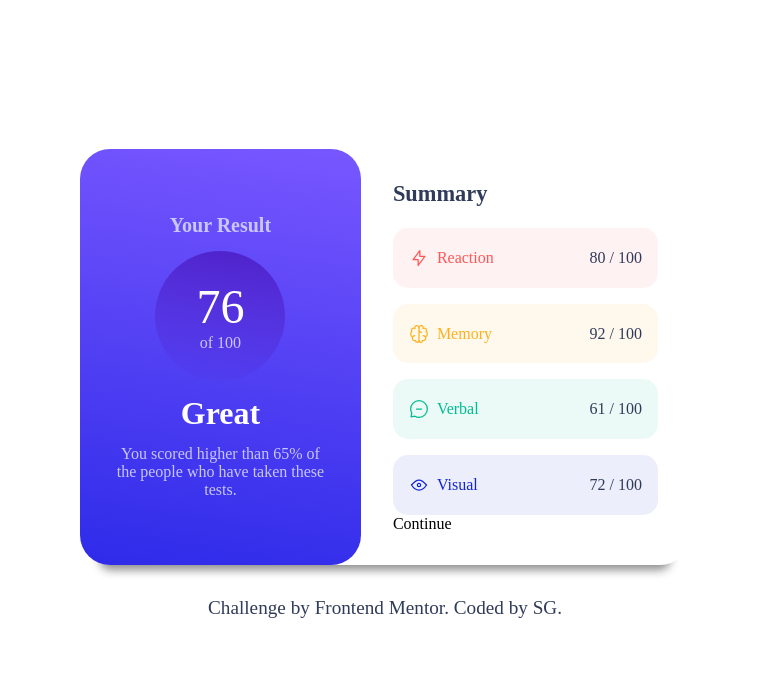
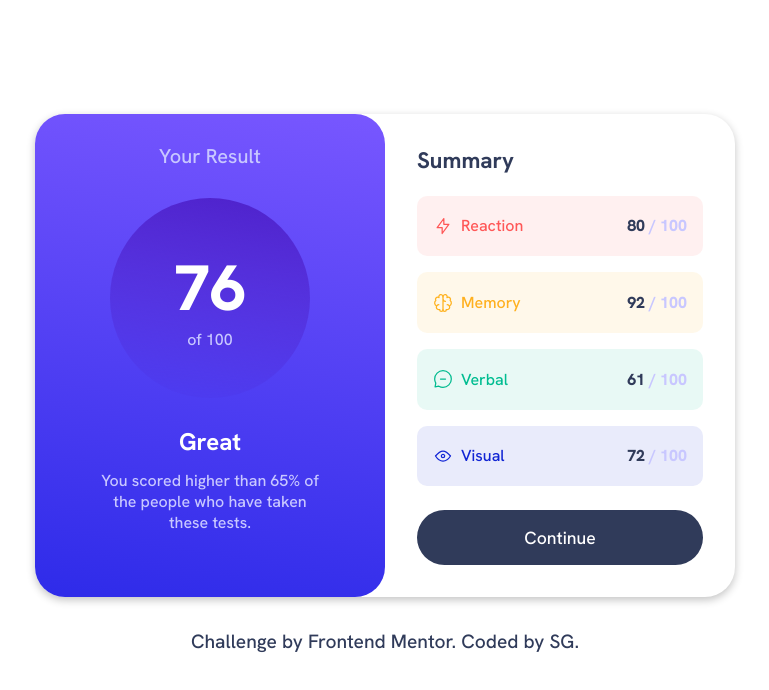
Before and after one commit to sukanyagurav/results-summary-component-main, a website: page index.html in a window 1280 px wide. Shown: the whole page, without its empty margins (255-1024 px from the left). Drawn offline with nearby package versions, Linux system fonts and the light colour scheme.

Commit message:
not completed

```diff
--- a/index.html
+++ b/index.html
@@ -7,7 +7,10 @@
   <link rel="icon" type="image/png" sizes="32x32" href="./assets/images/favicon-32x32.png">
 
   <title>Frontend Mentor | Results summary component</title>
-
+  <link
+    rel="stylesheet"
+    href="https://cdnjs.cloudflare.com/ajax/libs/animate.css/4.1.1/animate.min.css"
+  />
  <link rel="stylesheet" href="css/style.css">
 
 </head>
@@ -16,34 +19,37 @@
     <!-- score container -->
     <div class="score-container">
       <h1>Your Result</h1>
-      <div class="score">
+      <div class="score animate__animated animate__zoomIn">
         <p><span class="total-score">76</span>of 100</p>
       </div>
-      <h2>Great</h2>
-      <p>You scored higher than 65% of the people who have taken these tests.</p>
+      <div class="score-message">
+
+        <h2 class="animate__animated animate__fadeInUp">Great</h2>
+        <p class="animate__animated animate__fadeInUp  animate__delay-1s">You scored higher than 65% of the people who have taken these tests.</p>
+      </div>
     </div>
     <!-- result summary  -->
     <div class="summary-container">
       <h3>Summary</h3>
       <div class="subjects-container">
-        <div class="subject">
+        <div class="subject animate__animated animate__fadeInUp">
           <p class="subject-name"><img src="assets/images/icon-reaction.svg" alt="" aria-hidden="true">Reaction</p>
-          <p class="subject-score"><span >80</span> / 100</p>
+          <p class="subject-score"><span>80</span> / 100</p>
         </div>
-        <div class="subject">
+        <div class="subject animate__animated animate__fadeInUp animate__delay-1s">
           <p class="subject-name"><img src="assets/images/icon-memory.svg" aria-hidden="true">Memory</p>
           <p class="subject-score"><span>92</span> / 100</p>
         </div>
-        <div class="subject">
+        <div class="subject animate__animated animate__fadeInUp animate__delay-2s">
           <p class="subject-name"><img src="assets/images/icon-verbal.svg" aria-hidden="true" alt="">Verbal</p>
           <p class="subject-score"><span>61</span> / 100</p>
         </div>
-        <div class="subject">
+        <div class="subject animate__animated animate__fadeInUp animate__delay-3s">
           <p class="subject-name"><img src="assets/images/icon-visual.svg" aria-hidden="true" alt="">Visual</p>
           <p class="subject-score"><span>72</span> / 100</p>
         </div>
       </div>
-      <div class="btn">Continue</div>
+      <div class="btn animate__animated animate__fadeInUp animate__delay-4s">Continue</div>
     </div>
   </main>
   <footer class="attribution">
--- a/main.scss
+++ b/main.scss
@@ -1,3 +1,4 @@
+@import url('https://fonts.googleapis.com/css2?family=Hanken+Grotesk:wght@500;700;800&display=swap');
 $lightRed:hsl(0, 100%, 67%);
 $orangeYellow:hsl(39, 100%, 56%);
 $tealGreen: hsl(166, 100%, 37%);
@@ -10,7 +11,6 @@
 $lightBlue-1:hsl(221, 100%, 96%);
 $lavender:hsl(241, 100%, 89%);
 $darkBlue2:hsl(224, 30%, 27%);
-
 *{
     margin:0;
     padding:0;
@@ -26,6 +26,7 @@ body{
     display: flex;
     flex-direction: column;
     min-height: 100vh;
+    font-family: 'Hanken Grotesk', sans-serif;
     @media (min-width:600px) {
         align-items: center;
         justify-content: center;
@@ -33,36 +34,42 @@ body{
 }
 .container{
     width:100%;
-    max-width:610px;
+    max-width:700px;
     display: flex;
     flex-direction: column;
     background-color: $white;
     @media (min-width:600px) {
+        --shadow-color: 0deg 0% 0%;
         flex-direction: row;
-        box-shadow: rgba(0, 0, 0, 0.45) 0px 25px 10px -20px;
-        border-radius:30px ;
+        box-shadow: rgba(0, 0, 0, 0.24) 0px 3px 8px;
+        border-radius:30px;
     }
 }
 .score-container{
-    padding:2rem;
     background-image:linear-gradient(189deg,$bglightBlue,$bgroyalBlue);
     border-radius:0 0 30px 30px;
     color:$lavender;
     display: flex;
     flex-direction: column;
-    justify-content: center;
-    gap:1rem;
+    gap:2rem;
     align-items: center;
     text-align: center;
+    flex-basis: 50%;
+    padding: 2rem 3.8rem;
     h1{
         font-size: 1.25rem;
-    }
-    h2{
-        font-size:2rem;
-        color:$white;
+        font-weight: 500;
     }
    @media (min-width:600px) {
+
         border-radius: 30px 30px;
+    }
+    .score-message{
+        h2{
+            font-size:1.5rem;
+            color:$white;
+            margin-bottom: 1rem;
+        }
     }
 }
 .score{
@@ -73,18 +80,18 @@ body{
     flex-direction: column;
     justify-content: center;
     align-items: center;
-    height: 130px;
-    width:130px;
+    height: 200px;
+    width:200px;
     .total-score{
         display: block;
         color:$white;
-        font-size: 3rem;
+        font-size: 4rem;
+        font-weight: 800;
     }
-
 }
 .summary-container{
     padding:1.8rem 2.2rem;
-    width: 100%;
+    flex-basis: 50%;
     h3{
         font-size: 1.4rem;
         color:$darkBlue2;
@@ -92,13 +99,11 @@ body{
     }
     @media(min-width: 600px){
         border-radius:  0 30px 30px 0;
-        padding:2rem  2rem;
-        max-width: 400px;
-
+        padding:2rem;
     }
 }
 @mixin subjectDiv($color){
-    background-color:  hsla(hue($color), saturation($color), lightness($color), 0.08 );
+    background-color: hsla(hue($color), saturation($color), lightness($color), 0.09 );
     color:$color;
 }
 .subjects-container{
@@ -110,8 +115,7 @@ body{
         display: flex;
         justify-content:space-between;
         align-items: center;
-        border-radius:15px;
-
+        border-radius:10px;
         .subject-name{
             display: flex;
             gap:0.5rem;
@@ -119,14 +123,13 @@ body{
             justify-content: center;
         }
         .subject-score{
-
+            font-weight: 800;
+            color: $lavender;
+            span{
                 color:$darkBlue2;
-
-
             }
         }
-
-
+    }
 }
 .subject:nth-child(1){
     @include subjectDiv($lightRed);
@@ -140,10 +143,26 @@ body{
 .subject:nth-child(4){
     @include subjectDiv($blue);
 }
+.btn{
+    padding:1rem 1rem;
+    background: $darkBlue2;
+    border-radius: 50px;
+    text-align: center;
+    margin-top:1.5rem;
+    cursor: pointer;
+    font-family: inherit;
+    color:$white;
+    font-size: 1.1rem;
+    &:hover{
+        background-image:linear-gradient(180deg,$bglightBlue,$bgroyalBlue);
+    }
+}
+
 footer{
     padding:2rem;
     color:$darkBlue2;
     font-size: 1.2rem;
+    text-align: center;
     a{
         color:$darkBlue2;
     }
--- a/package.json
+++ b/package.json
@@ -4,8 +4,8 @@
   "description": "![Design preview for the Results summary component coding challenge](./design/desktop-preview.jpg)",
   "main": "index.js",
   "scripts": {
-    "watch":"node-sass main.scss css/style.css --watch",
-    "compile":"node-sass main.scss css/style.css"
+    "watch": "node-sass main.scss css/style.css --watch",
+    "compile": "node-sass main.scss css/style.css"
   },
   "keywords": [],
   "author": "",
```
Also changed, not shown: css/style.css. Lines whose indentation alone changed are shown as unchanged.
